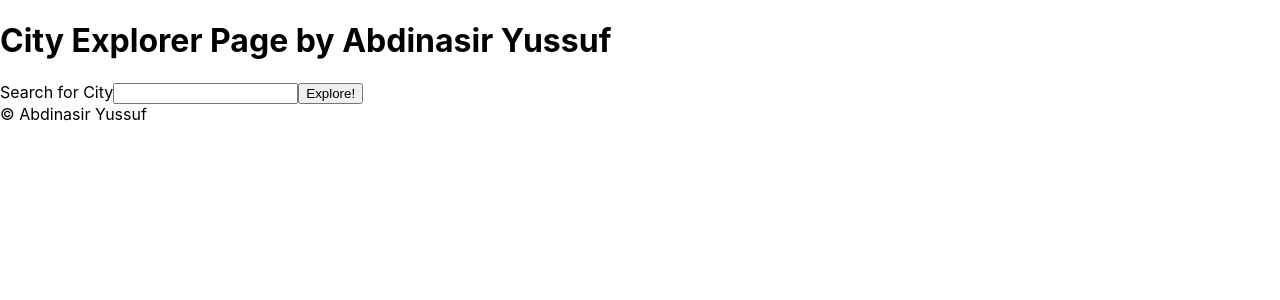
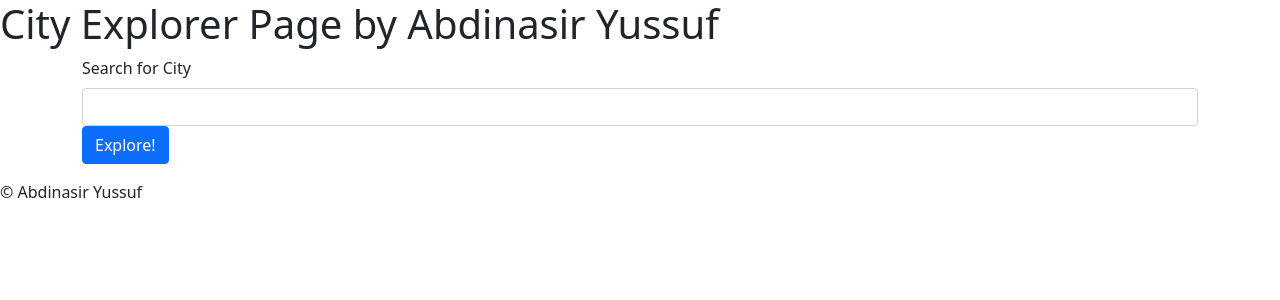
Before and after one commit to abditake/city-explorer, a React (Create React App) app: page / in a window 1280 px wide. Shown: the top 300 px of the page. Built offline with nearby package versions, Linux system fonts and the light colour scheme; no server answers.

Commit message:
finished lab 7

```diff
--- a/src/App.js
+++ b/src/App.js
@@ -6,6 +6,7 @@ import Footer from './Footer';
 import axios from 'axios';
 import Map from './Map';
 import Weather from './Weather.js'
+
 
 
 
--- a/src/Form.js
+++ b/src/Form.js
@@ -1,5 +1,6 @@
 import React, { Component } from 'react'
-import { Form, Button } from 'react-bootstrap'
+import { Form, Button,Container } from 'react-bootstrap'
+import 'bootstrap/dist/css/bootstrap.min.css';
 
 
 
@@ -10,6 +11,8 @@ export default class Forms extends Component {
 
 
     return (
+      <Container>
+
       <Form onSubmit={this.props.getCityData}>
         <Form.Group className="mb-3" controlId="formBasicEmail">
           <Form.Label>Search for City</Form.Label>
@@ -19,6 +22,7 @@ export default class Forms extends Component {
           </Button>
         </Form.Group>
       </Form>
+      </Container>
     )
   }
 }
--- a/src/Map.js
+++ b/src/Map.js
@@ -1,6 +1,6 @@
 import React, { Component } from 'react'
-import { Card, } from 'react-bootstrap'
-
+import { Card,Container } from 'react-bootstrap'
+import 'bootstrap/dist/css/bootstrap.min.css';
 export default class Map extends Component {
   // constructor(props) {
   //   super(props)
@@ -26,6 +26,7 @@ export default class Map extends Component {
         </ul> */}
 
 
+          <Container>
 
           <img src={this.props.img} alt={this.props.display} />
           <Card className='map'>
@@ -36,6 +37,7 @@ export default class Map extends Component {
               <Card.Text>Longitude: {this.props.lon}</Card.Text>
             </Card.Body>
           </Card>
+          </Container>
         </>
 
 
--- /dev/null
+++ b/src/Weather.css
@@ -0,0 +1,3 @@
+.container{
+  background-color: aqua;
+}
--- a/src/Weather.js
+++ b/src/Weather.js
@@ -1,11 +1,13 @@
 import React from 'react';
-import { ListGroup } from 'react-bootstrap';
+import { ListGroup,Container } from 'react-bootstrap';
+import 'bootstrap/dist/css/bootstrap.min.css';
 
 class App extends React.Component {
 
   render() {
     return (
       <>
+      <Container>
         <ListGroup>
           <ListGroup.Item>
 
@@ -29,6 +31,7 @@ class App extends React.Component {
             {this.props.foreCastDescData[2]}
           </ListGroup.Item>
         </ListGroup>
+      </Container>
       </>
     );
   }
```
